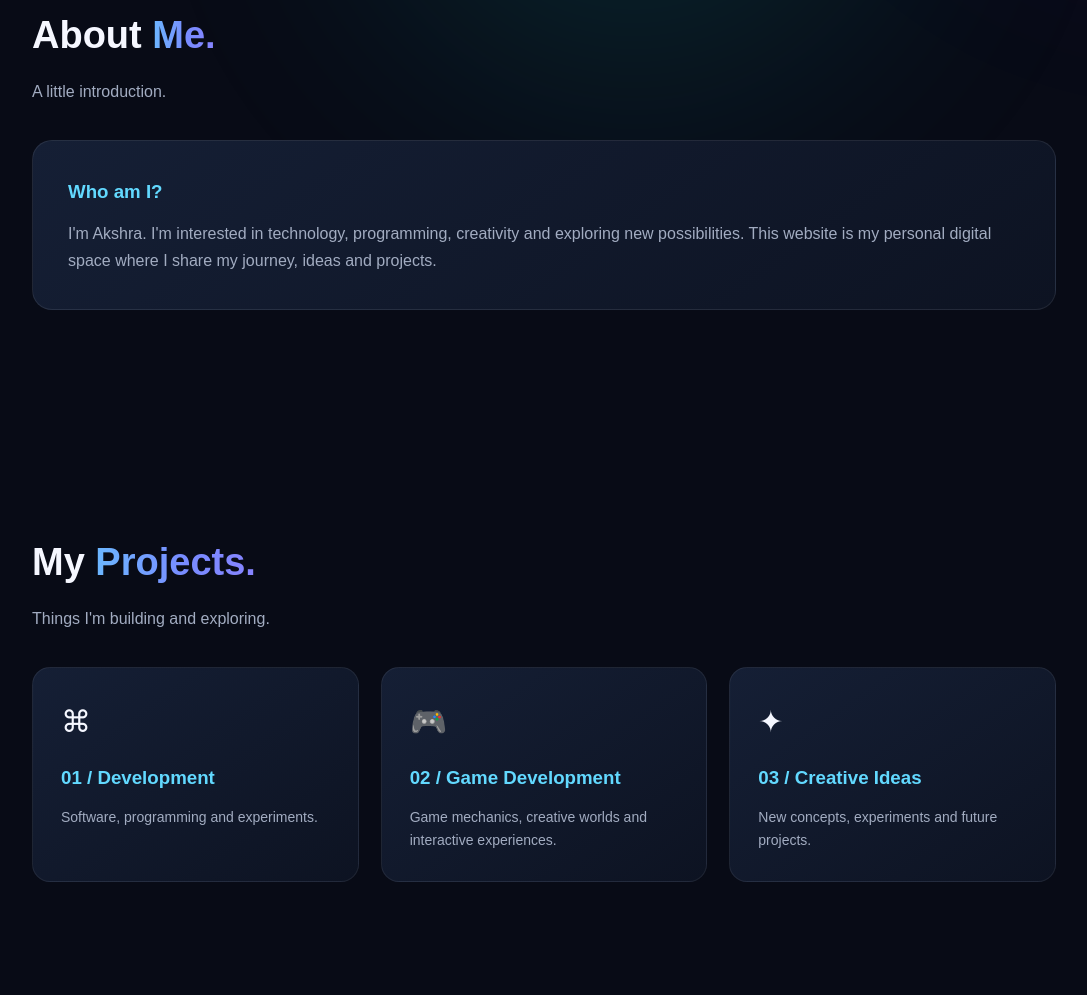
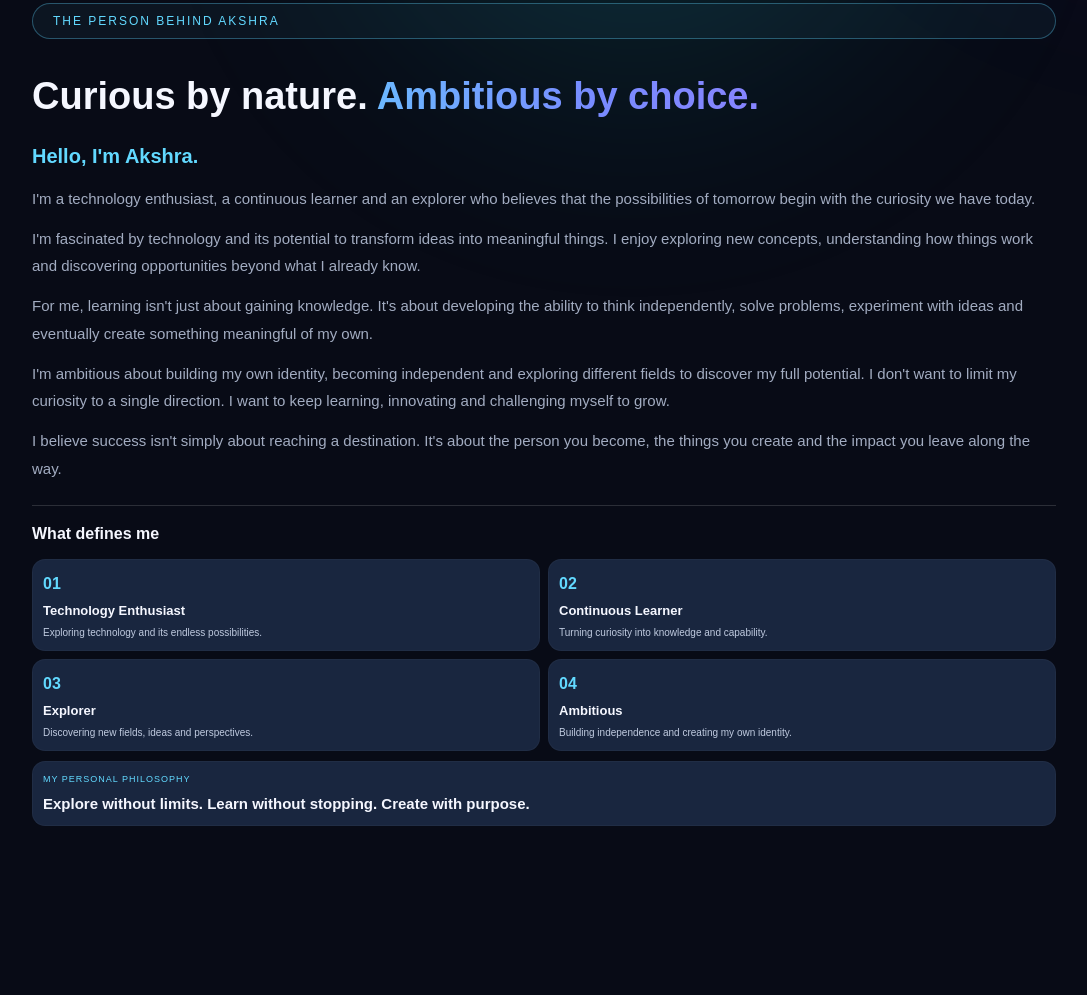
Before and after one commit to akshra-dev/akshra-dev.github.io, a plain HTML site: page index.html in a window 1280 px wide. Shown: the part 907-1902 px from the top of the page, without its empty margins (96-1183 px from the left). Drawn offline with Linux system fonts and the light colour scheme; animation ran at ten frames a second.

Commit message:
Update index.html

```diff
--- a/index.html
+++ b/index.html
@@ -393,7 +393,102 @@ section {
   border-color: #62d9ff55;
 }
 
-/* SKILLS */
+/* ABOUT SECTION */
+
+.about-greeting {
+  color: var(--blue);
+  font-size: 20px;
+  margin: 4px 0 12px;
+}
+
+.about-story {
+  color: var(--muted);
+  font-size: 15px;
+  line-height: 1.85;
+}
+
+.about-story p {
+  margin-bottom: 12px;
+}
+
+.about-divider {
+  height: 1px;
+  background: #ffffff25;
+  margin: 22px 0 14px;
+}
+
+.about-defines-title {
+  color: var(--white);
+  font-size: 16px;
+  margin-bottom: 12px;
+}
+
+.about-traits {
+  grid-template-columns: repeat(2, minmax(0, 1fr));
+  gap: 8px;
+}
+
+.about-trait {
+  min-height: 84px;
+  padding: 10px;
+  border-radius: 13px;
+  background: #19263f;
+  border: 1px solid #ffffff08;
+  transform-style: flat;
+}
+
+.about-trait::before {
+  display: none;
+}
+
+.about-trait:hover {
+  transform: translateY(-3px);
+  border-color: #62d9ff55;
+  box-shadow: 0 8px 22px #0003;
+}
+
+.about-trait .trait-number {
+  display: block;
+  color: var(--blue);
+  font-size: 16px;
+  font-weight: 800;
+  margin-bottom: 3px;
+}
+
+.about-trait h3 {
+  color: var(--white);
+  font-size: 13px;
+  margin: 0 0 3px;
+}
+
+.about-trait p {
+  color: #c0cbe0;
+  font-size: 10px;
+  line-height: 1.5;
+}
+
+.about-philosophy {
+  margin-top: 10px;
+  padding: 10px;
+  border-radius: 13px;
+  background: #19263f;
+  border: 1px solid #ffffff08;
+}
+
+.about-philosophy span {
+  display: block;
+  color: var(--blue);
+  font-size: 9px;
+  letter-spacing: 1px;
+  margin-bottom: 5px;
+}
+
+.about-philosophy p {
+  color: var(--white);
+  font-size: 15px;
+  font-weight: 700;
+  line-height: 1.5;
+}/* SKILLS */
 
 .skills {
   display: flex;
@@ -653,52 +748,91 @@ footer span {
 
 <!-- ABOUT -->
 <section id="about" class="reveal">
-  <h2 class="section-title">About <span class="gradient">Me.</span></h2>
-  <p class="section-subtitle">A little introduction.</p>
 
-  <div class="about-box">
-    <h3 style="color:var(--blue);margin-bottom:12px;">
-      Who am I?
-    </h3>
-    <p style="color:var(--muted);">
-      I'm Akshra. I'm interested in technology, programming,
-      creativity and exploring new possibilities.
-      This website is my personal digital space where
-      I share my journey, ideas and projects.
+  <div class="tag">THE PERSON BEHIND AKSHRA</div>
+
+  <h2 class="section-title">
+    Curious by nature.
+    <span class="gradient">Ambitious by choice.</span>
+  </h2>
+
+  <h3 class="about-greeting">Hello, I'm Akshra.</h3>
+
+  <div class="about-story">
+
+    <p>
+      I'm a technology enthusiast, a continuous learner and an explorer who
+      believes that the possibilities of tomorrow begin with the curiosity
+      we have today.
     </p>
+
+    <p>
+      I'm fascinated by technology and its potential to transform ideas into
+      meaningful things. I enjoy exploring new concepts, understanding how
+      things work and discovering opportunities beyond what I already know.
+    </p>
+
+    <p>
+      For me, learning isn't just about gaining knowledge. It's about
+      developing the ability to think independently, solve problems,
+      experiment with ideas and eventually create something meaningful of
+      my own.
+    </p>
+
+    <p>
+      I'm ambitious about building my own identity, becoming independent and
+      exploring different fields to discover my full potential. I don't want
+      to limit my curiosity to a single direction. I want to keep learning,
+      innovating and challenging myself to grow.
+    </p>
+
+    <p>
+      I believe success isn't simply about reaching a destination. It's about
+      the person you become, the things you create and the impact you leave
+      along the way.
+    </p>
+
   </div>
-</section>
 
-<!-- PROJECTS -->
-<section id="projects" class="reveal">
-  <h2 class="section-title">
-    My <span class="gradient">Projects.</span>
-  </h2>
-  <p class="section-subtitle">
-    Things I'm building and exploring.
-  </p>
+  <div class="about-divider"></div>
 
-  <div class="card-grid">
+  <h3 class="about-defines-title">What defines me</h3>
 
-    <div class="card tilt">
-      <span class="card-icon">⌘</span>
-      <h3>01 / Development</h3>
-      <p>Software, programming and experiments.</p>
+  <div class="card-grid about-traits">
+
+    <div class="card about-trait">
+      <span class="trait-number">01</span>
+      <h3>Technology Enthusiast</h3>
+      <p>Exploring technology and its endless possibilities.</p>
     </div>
 
-    <div class="card tilt">
-      <span class="card-icon">🎮</span>
-      <h3>02 / Game Development</h3>
-      <p>Game mechanics, creative worlds and interactive experiences.</p>
+    <div class="card about-trait">
+      <span class="trait-number">02</span>
+      <h3>Continuous Learner</h3>
+      <p>Turning curiosity into knowledge and capability.</p>
     </div>
 
-    <div class="card tilt">
-      <span class="card-icon">✦</span>
-      <h3>03 / Creative Ideas</h3>
-      <p>New concepts, experiments and future projects.</p>
+    <div class="card about-trait">
+      <span class="trait-number">03</span>
+      <h3>Explorer</h3>
+      <p>Discovering new fields, ideas and perspectives.</p>
+    </div>
+
+    <div class="card about-trait">
+      <span class="trait-number">04</span>
+      <h3>Ambitious</h3>
+      <p>Building independence and creating my own identity.</p>
     </div>
 
   </div>
+
+  <div class="about-philosophy">
+    <span>MY PERSONAL PHILOSOPHY</span>
+    <p>
+      Explore without limits. Learn without stopping. Create with purpose.
+    </p>
+  </div>
+
 </section>
 
 <!-- INTERESTS -->
```
